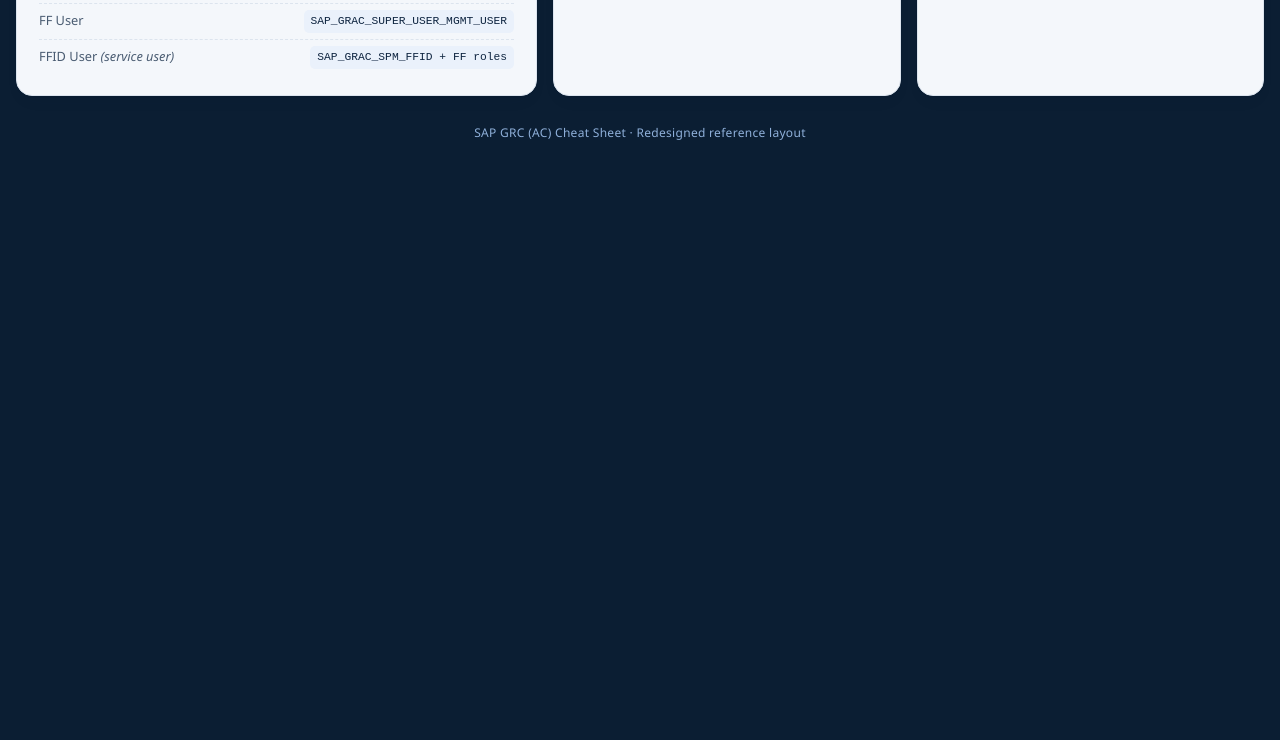
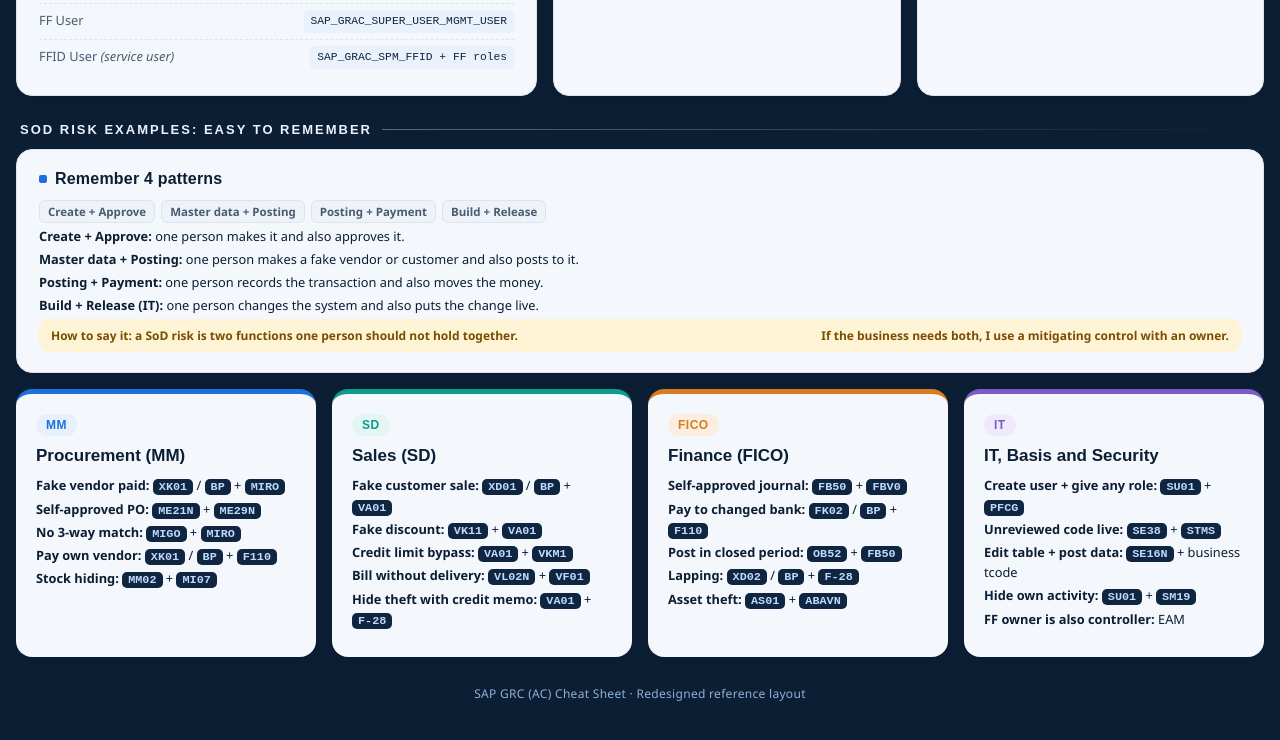
Before and after one commit to sajid199/quick_revisions, a plain HTML site: page grc.html in a window 1280 px wide. Shown: the part 5207-5947 px from the top of the page. Before the commit the page ends 5412 px from the top, so only its background shows below. Drawn offline with Linux system fonts and the light colour scheme.

Commit message:
upgraded

```diff
--- a/grc.html
+++ b/grc.html
@@ -430,6 +430,84 @@
     </div>
   </div>
 
+  <!-- ============================================================ -->
+  <!-- SoD Risk Examples (easy to remember) -->
+  <!-- ============================================================ -->
+  <div class="section-title">SoD Risk Examples: Easy to Remember</div>
+
+  <div class="row1">
+    <div class="panel">
+      <h2>Remember 4 patterns</h2>
+      <div class="pill-row">
+        <span class="pill">Create + Approve</span>
+        <span class="pill">Master data + Posting</span>
+        <span class="pill">Posting + Payment</span>
+        <span class="pill">Build + Release</span>
+      </div>
+      <ul class="kv-list">
+        <li><b>Create + Approve:</b> one person makes it and also approves it.</li>
+        <li><b>Master data + Posting:</b> one person makes a fake vendor or customer and also posts to it.</li>
+        <li><b>Posting + Payment:</b> one person records the transaction and also moves the money.</li>
+        <li><b>Build + Release (IT):</b> one person changes the system and also puts the change live.</li>
+      </ul>
+      <div class="param-callout">
+        <span><b>How to say it:</b> a SoD risk is two functions one person should not hold together.</span>
+        <span>If the business needs both, I use a mitigating control with an owner.</span>
+      </div>
+    </div>
+  </div>
+
+  <div class="module-grid">
+
+    <div class="module-card ara">
+      <span class="badge">MM</span>
+      <h3>Procurement (MM)</h3>
+      <ul class="kv-list">
+        <li><b>Fake vendor paid:</b> <code class="tbl">XK01</code> / <code class="tbl">BP</code> + <code class="tbl">MIRO</code></li>
+        <li><b>Self-approved PO:</b> <code class="tbl">ME21N</code> + <code class="tbl">ME29N</code></li>
+        <li><b>No 3-way match:</b> <code class="tbl">MIGO</code> + <code class="tbl">MIRO</code></li>
+        <li><b>Pay own vendor:</b> <code class="tbl">XK01</code> / <code class="tbl">BP</code> + <code class="tbl">F110</code></li>
+        <li><b>Stock hiding:</b> <code class="tbl">MM02</code> + <code class="tbl">MI07</code></li>
+      </ul>
+    </div>
+
+    <div class="module-card arm">
+      <span class="badge">SD</span>
+      <h3>Sales (SD)</h3>
+      <ul class="kv-list">
+        <li><b>Fake customer sale:</b> <code class="tbl">XD01</code> / <code class="tbl">BP</code> + <code class="tbl">VA01</code></li>
+        <li><b>Fake discount:</b> <code class="tbl">VK11</code> + <code class="tbl">VA01</code></li>
+        <li><b>Credit limit bypass:</b> <code class="tbl">VA01</code> + <code class="tbl">VKM1</code></li>
+        <li><b>Bill without delivery:</b> <code class="tbl">VL02N</code> + <code class="tbl">VF01</code></li>
+        <li><b>Hide theft with credit memo:</b> <code class="tbl">VA01</code> + <code class="tbl">F-28</code></li>
+      </ul>
+    </div>
+
+    <div class="module-card eam">
+      <span class="badge">FICO</span>
+      <h3>Finance (FICO)</h3>
+      <ul class="kv-list">
+        <li><b>Self-approved journal:</b> <code class="tbl">FB50</code> + <code class="tbl">FBV0</code></li>
+        <li><b>Pay to changed bank:</b> <code class="tbl">FK02</code> / <code class="tbl">BP</code> + <code class="tbl">F110</code></li>
+        <li><b>Post in closed period:</b> <code class="tbl">OB52</code> + <code class="tbl">FB50</code></li>
+        <li><b>Lapping:</b> <code class="tbl">XD02</code> / <code class="tbl">BP</code> + <code class="tbl">F-28</code></li>
+        <li><b>Asset theft:</b> <code class="tbl">AS01</code> + <code class="tbl">ABAVN</code></li>
+      </ul>
+    </div>
+
+    <div class="module-card brm">
+      <span class="badge">IT</span>
+      <h3>IT, Basis and Security</h3>
+      <ul class="kv-list">
+        <li><b>Create user + give any role:</b> <code class="tbl">SU01</code> + <code class="tbl">PFCG</code></li>
+        <li><b>Unreviewed code live:</b> <code class="tbl">SE38</code> + <code class="tbl">STMS</code></li>
+        <li><b>Edit table + post data:</b> <code class="tbl">SE16N</code> + business tcode</li>
+        <li><b>Hide own activity:</b> <code class="tbl">SU01</code> + <code class="tbl">SM19</code></li>
+        <li><b>FF owner is also controller:</b> EAM</li>
+      </ul>
+    </div>
+  </div>
+
   <footer>SAP GRC (AC) Cheat Sheet · Redesigned reference layout</footer>
 </div>
 <script src="js/nav-mobile.js"></script>
```
